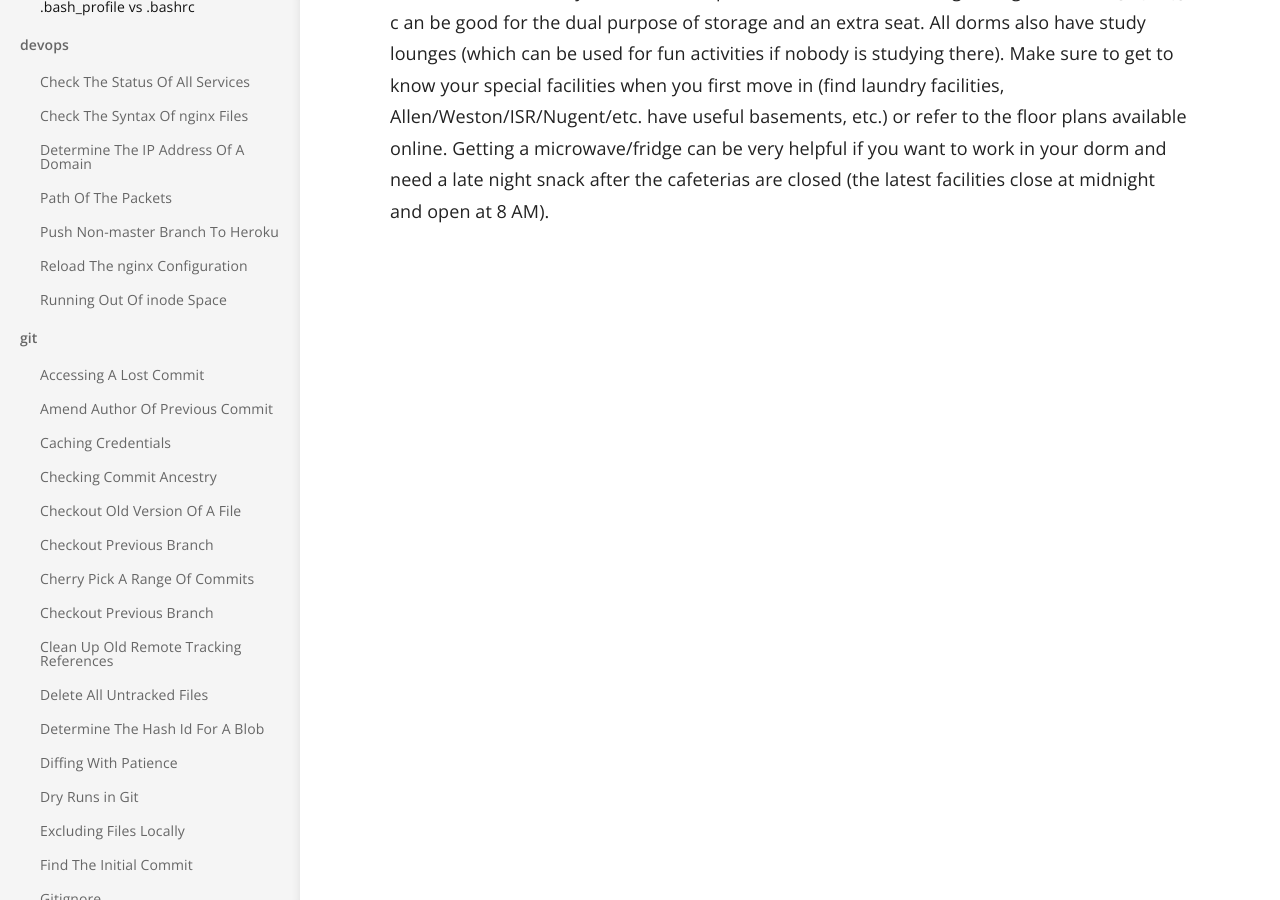
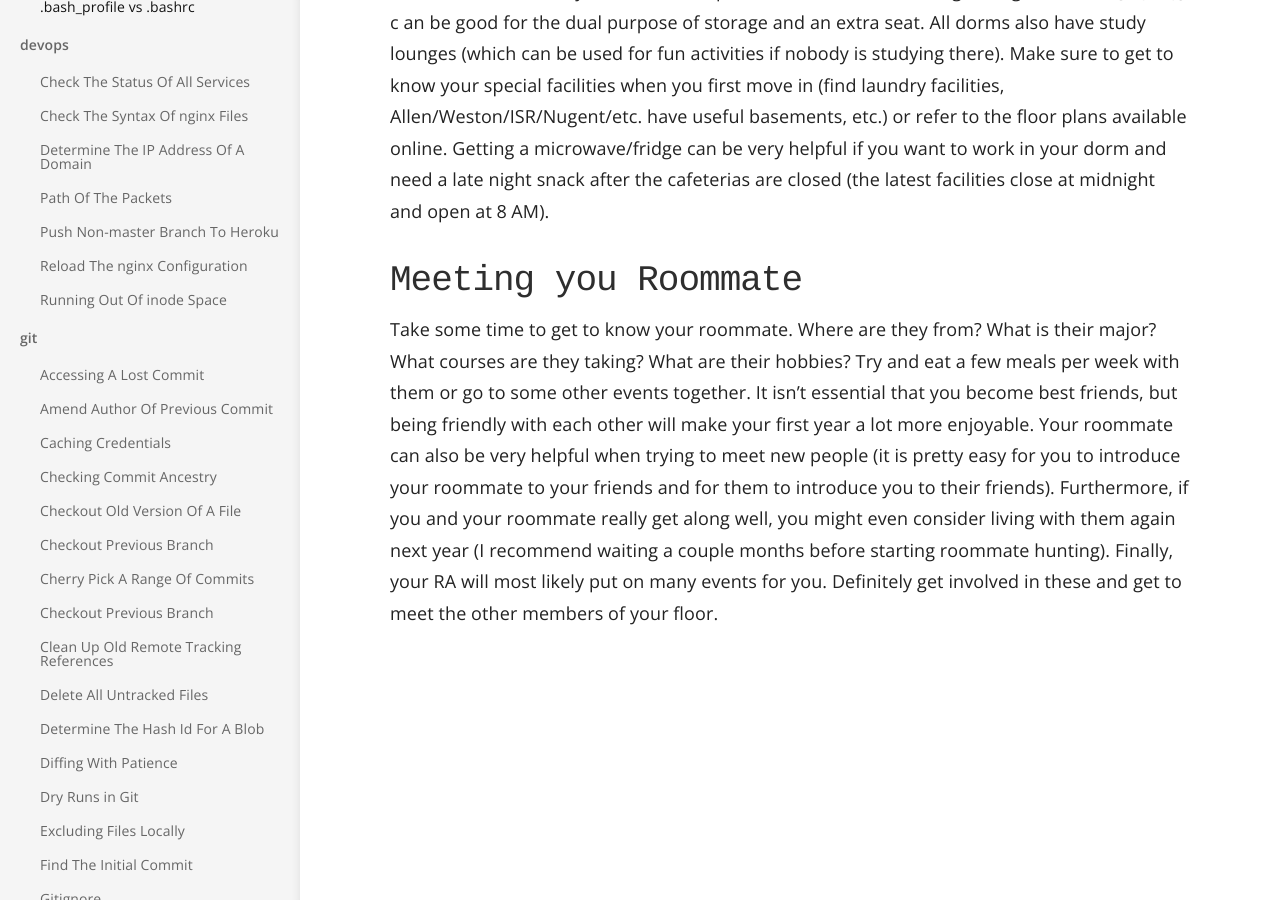
Before and after one commit to acm-uiuc/til, a Jekyll site: the page built from _til/uiuc/dorm-room-planning.md, in a window 1280 px wide and 900 px high, scrolled down 373 px. Built offline with Jekyll 4.4.1, drawn with Linux system fonts in a browser that asks for light colours.

Commit message:
Update dorm-room-planning.md

```diff
--- a/_til/uiuc/dorm-room-planning.md
+++ b/_til/uiuc/dorm-room-planning.md
@@ -19,3 +19,7 @@ have useful basements, etc.) or refer to the floor plans available online.
 Getting a microwave/fridge can be very helpful if you want to work in your
 dorm and need a late night snack after the cafeterias are closed (the
 latest facilities close at midnight and open at 8 AM).
+
+## Meeting you Roommate
+
+Take some time to get to know your roommate. Where are they from? What is their major? What courses are they taking? What are their hobbies? Try and eat a few meals per week with them or go to some other events together. It isn't essential that you become best friends, but being friendly with each other will make your first year a lot more enjoyable. Your roommate can also be very helpful when trying to meet new people (it is pretty easy for you to introduce your roommate to your friends and for them to introduce you to their friends). Furthermore, if you and your roommate really get along well, you might even consider living with them again next year (I recommend waiting a couple months before starting roommate hunting). Finally, your RA will most likely put on many events for you. Definitely get involved in these and get to meet the other members of your floor.
```
